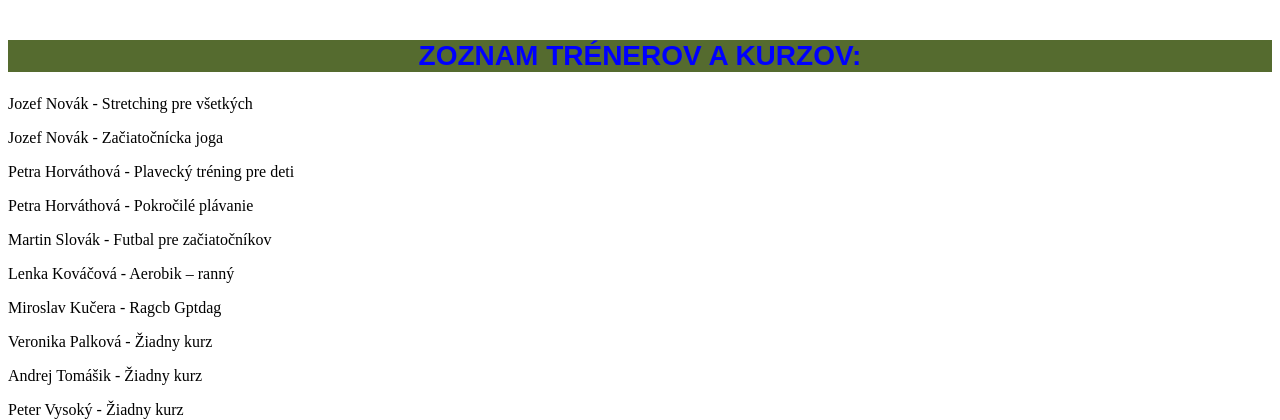
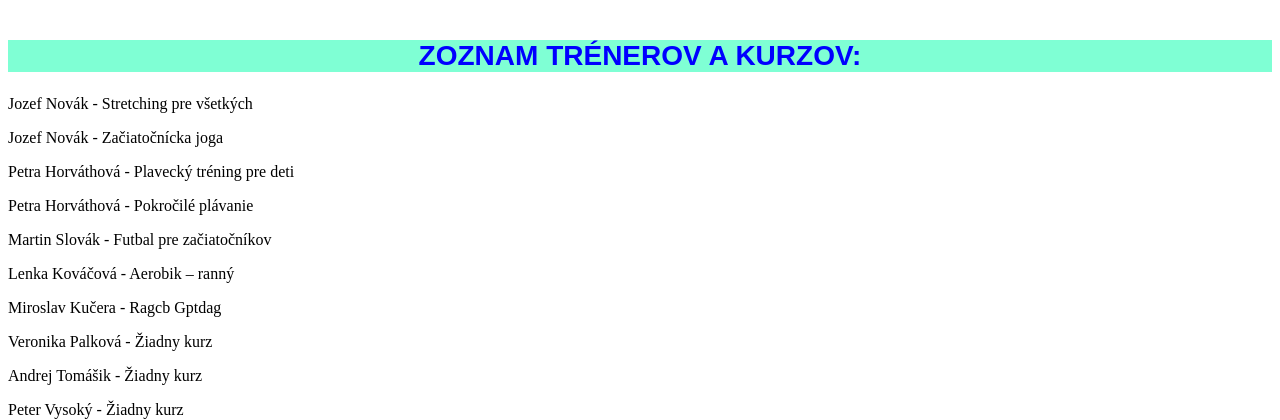
Before and after one commit to PatrikCerno/ISJ-PatrikCerno-Webapp, a Flask app: page /treneri in a window 1280 px wide. Shown: the top 420 px of the page. Run offline with Flask 3, Linux system fonts and the light colour scheme; data comes from the database, SQL or seed files in the repository.

Commit message:
Update main.css

```diff
--- a/static/main.css
+++ b/static/main.css
@@ -1,6 +1,6 @@
 h2{
     color:blue;
-    background-color: darkolivegreen;
+    background-color: aquamarine;
     font-family: Arial, sans-serif;
     font-size: 28px;
     text-align: center;
```
